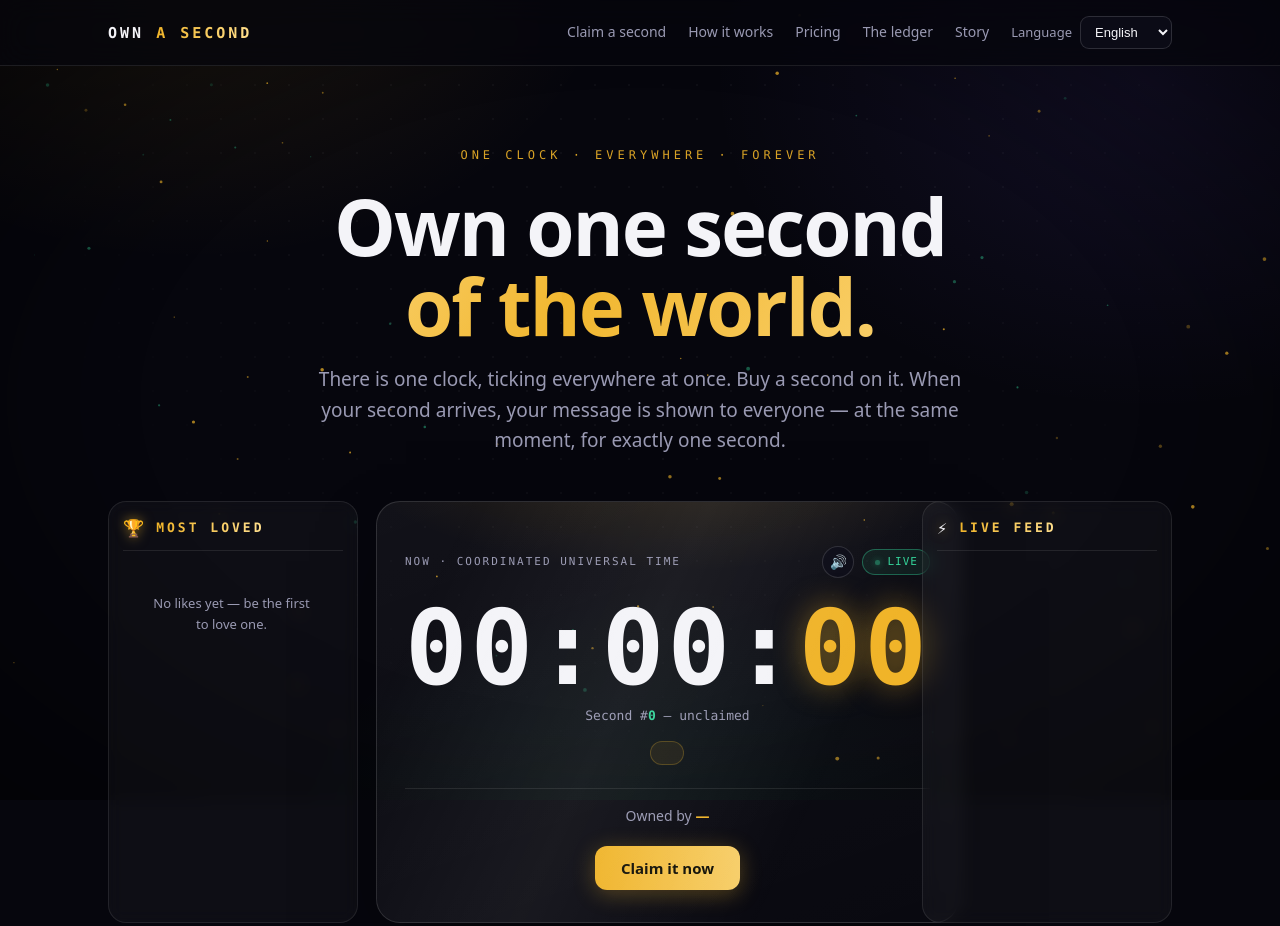
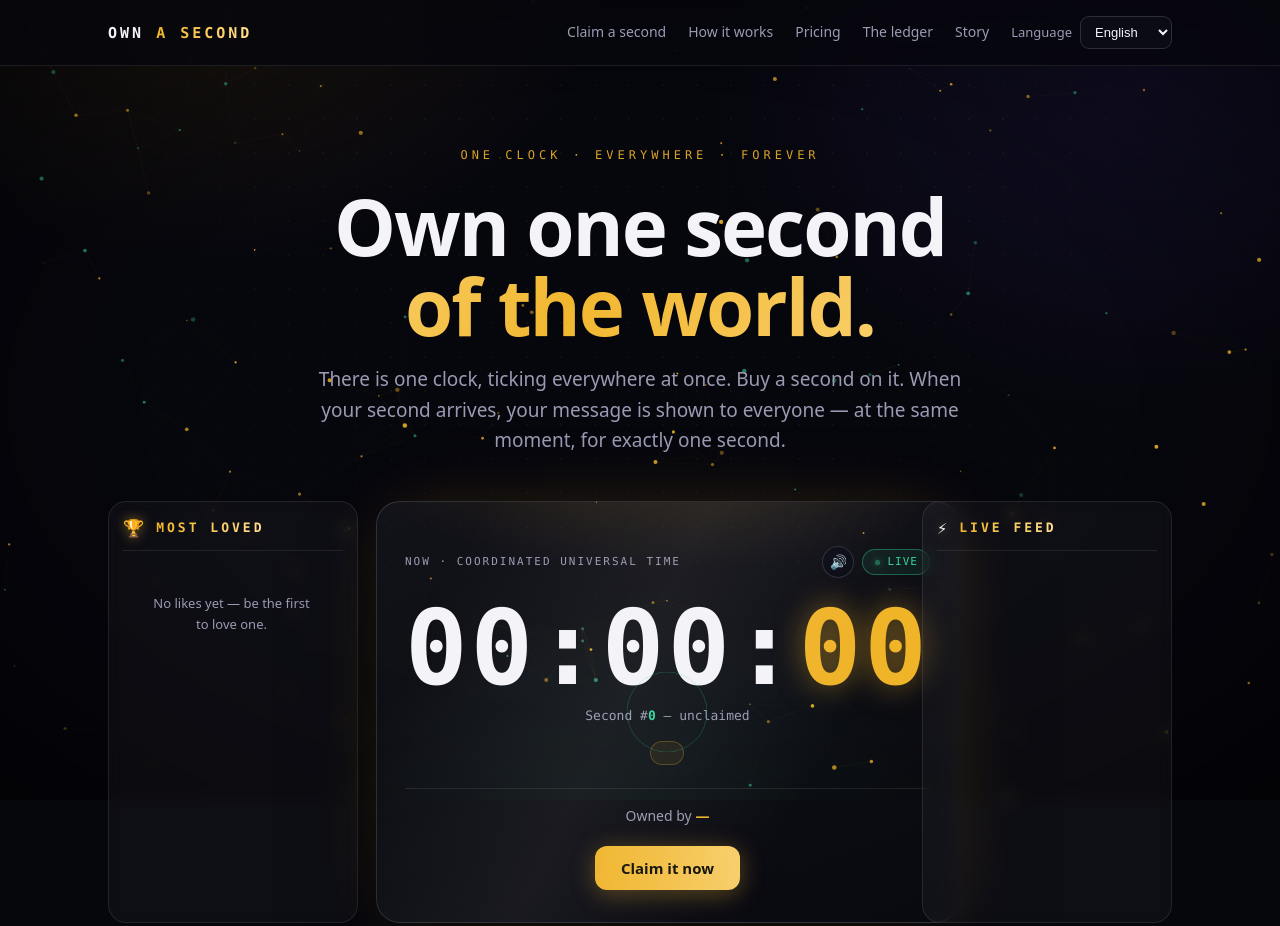
Before and after one commit to devorks1905/own-a-second, a website: page site/index.html in a window 1280 px wide. Shown: the top 926 px of the page. Drawn offline with Linux system fonts and the light colour scheme; no server answers.

Commit message:
v9: intensified FX — constellation particles, clock pulse rings every second, full-screen intro curtain, glow-up

```diff
--- a/site/fx.js
+++ b/site/fx.js
@@ -5,13 +5,13 @@
   var REDUCED = window.matchMedia && window.matchMedia('(prefers-reduced-motion: reduce)').matches;
   var FINE = window.matchMedia && window.matchMedia('(hover: hover) and (pointer: fine)').matches;
 
-  /* ---------- 1. particle field — "moments in time" ---------- */
+  /* ---------- 1. particle field — "moments in time" (constellation) ---------- */
   (function particles() {
     var canvas = document.getElementById('fxCanvas');
     if (!canvas) return;
     var ctx = canvas.getContext('2d');
     var W, H, pts = [];
-    var N = window.innerWidth < 640 ? 45 : 90;
+    var N = window.innerWidth < 640 ? 70 : 150;
 
     function resize() { W = canvas.width = window.innerWidth; H = canvas.height = window.innerHeight; }
     resize();
@@ -20,33 +20,46 @@
     function make() {
       return {
         x: Math.random() * W, y: Math.random() * H,
-        r: Math.random() * 1.6 + .4,
-        vx: (Math.random() - .5) * .12, vy: (Math.random() - .5) * .12,
-        tw: Math.random() * Math.PI * 2, tws: .01 + Math.random() * .03,
-        g: Math.random() > .7 // some green (live) tint
+        r: Math.random() * 1.8 + .5,
+        vx: (Math.random() - .5) * .22, vy: (Math.random() - .5) * .22,
+        tw: Math.random() * Math.PI * 2, tws: .015 + Math.random() * .05,
+        g: Math.random() > .7
       };
     }
     for (var i = 0; i < N; i++) pts.push(make());
 
     function frame() {
       ctx.clearRect(0, 0, W, H);
+      var LINK = 110;
       for (var i = 0; i < pts.length; i++) {
         var p = pts[i];
         p.x += p.vx; p.y += p.vy; p.tw += p.tws;
         if (p.x < -10) p.x = W + 10; if (p.x > W + 10) p.x = -10;
         if (p.y < -10) p.y = H + 10; if (p.y > H + 10) p.y = -10;
-        var a = .25 + Math.abs(Math.sin(p.tw)) * .5;
+        // constellation lines
+        for (var j = i + 1; j < pts.length; j++) {
+          var q = pts[j];
+          var dx = p.x - q.x, dy = p.y - q.y;
+          var d = dx * dx + dy * dy;
+          if (d < LINK * LINK) {
+            var a = (1 - Math.sqrt(d) / LINK) * .14;
+            ctx.beginPath();
+            ctx.strokeStyle = 'rgba(240,180,41,' + a + ')';
+            ctx.lineWidth = .5;
+            ctx.moveTo(p.x, p.y); ctx.lineTo(q.x, q.y);
+            ctx.stroke();
+          }
+        }
+        var al = .3 + Math.abs(Math.sin(p.tw)) * .6;
         ctx.beginPath();
-        ctx.fillStyle = p.g ? 'rgba(52,211,153,' + a * .6 + ')' : 'rgba(240,180,41,' + a + ')';
+        ctx.fillStyle = p.g ? 'rgba(52,211,153,' + al * .7 + ')' : 'rgba(240,180,41,' + al + ')';
         ctx.arc(p.x, p.y, p.r, 0, Math.PI * 2);
         ctx.fill();
       }
       requestAnimationFrame(frame);
     }
     if (!REDUCED) frame();
-    else { // static dots for reduced motion
-      for (var i = 0; i < pts.length; i++) { var p = pts[i]; ctx.beginPath(); ctx.fillStyle = 'rgba(240,180,41,.35)'; ctx.arc(p.x, p.y, p.r, 0, Math.PI * 2); ctx.fill(); }
-    }
+    else { for (var i = 0; i < pts.length; i++) { var p = pts[i]; ctx.beginPath(); ctx.fillStyle = 'rgba(240,180,41,.35)'; ctx.arc(p.x, p.y, p.r, 0, Math.PI * 2); ctx.fill(); } }
   })();
 
   /* ---------- 2. scroll reveal ---------- */
@@ -90,4 +103,34 @@
       el.addEventListener('mouseleave', function () { el.style.transform = ''; });
     });
   })();
+  /* ---------- 5. clock pulse rings (radiate every second) ---------- */
+  (function rings() {
+    var card = document.querySelector('.clock-card');
+    if (!card || REDUCED) return;
+    var lastSec = -1;
+    setInterval(function () {
+      var sec = Math.floor(Date.now() / 1000);
+      if (sec === lastSec) return;
+      lastSec = sec;
+      var ring = document.createElement('span');
+      ring.className = 'ring';
+      card.appendChild(ring);
+      setTimeout(function () { if (ring.parentNode) ring.parentNode.removeChild(ring); }, 1500);
+    }, 200);
+  })();
+
+  /* ---------- 6. intro curtain removal ---------- */
+  (function curtain() {
+    var c = document.getElementById('introCurtain');
+    if (!c) return;
+    var mark = document.createElement('span');
+    mark.className = 'c-mark';
+    mark.textContent = 'OWN A SECOND';
+    c.appendChild(mark);
+    window.addEventListener('load', function () {
+      setTimeout(function () { c.classList.add('hide'); }, 600);
+    });
+    // fallback if load already fired
+    if (document.readyState === 'complete') setTimeout(function () { c.classList.add('hide'); }, 600);
+  })();
 })();
--- a/site/index.html
+++ b/site/index.html
@@ -11,6 +11,7 @@
 
 <canvas id="fxCanvas"></canvas>
 <div id="cursorGlow"></div>
+<div id="introCurtain"></div>
 
 <nav>
   <div class="wrap" style="display:flex;align-items:center;justify-content:space-between;width:100%;gap:16px;flex-wrap:wrap">
--- a/site/styles.css
+++ b/site/styles.css
@@ -323,3 +323,34 @@ h1{animation:h1In 1s var(--ease) both}
 /* --- soft focus vignette --- */
 html::after{content:"";position:fixed;inset:0;z-index:-1;pointer-events:none;
   background:radial-gradient(ellipse at center,transparent 55%,rgba(0,0,0,.5) 100%)}
+
+/* ============================================================
+   INTENSIFIED FX — curtain intro, clock pulse rings, glow-up
+   ============================================================ */
+
+/* --- full-screen intro curtain --- */
+#introCurtain{position:fixed;inset:0;z-index:999;background:#06060d;
+  display:flex;align-items:center;justify-content:center;
+  transition:opacity .7s var(--ease),transform .9s var(--ease);}
+#introCurtain .c-mark{font-family:var(--mono);font-weight:800;letter-spacing:4px;font-size:clamp(24px,6vw,44px);
+  background:linear-gradient(90deg,var(--gold),var(--gold3));-webkit-background-clip:text;background-clip:text;color:transparent;
+  animation:cMark 1.4s var(--ease) both}
+@keyframes cMark{from{opacity:0;letter-spacing:14px;filter:blur(8px)}to{opacity:1;letter-spacing:4px;filter:none}}
+#introCurtain.hide{opacity:0;transform:translateY(-100%);pointer-events:none}
+
+/* --- clock pulse rings (radiate every second) --- */
+.clock-card .ring{position:absolute;top:50%;left:50%;width:120px;height:120px;margin:-60px 0 0 -60px;
+  border:1px solid rgba(240,180,41,.5);border-radius:50%;pointer-events:none;
+  animation:ringOut 1.4s var(--ease) forwards}
+.clock-card .ring:nth-child(2n){border-color:rgba(52,211,153,.4)}
+@keyframes ringOut{from{transform:scale(.4);opacity:.9}to{transform:scale(6);opacity:0}}
+
+/* --- stronger ambient glow on clock --- */
+.clock-card{box-shadow:0 30px 90px -30px rgba(0,0,0,.8),0 0 80px -20px rgba(240,180,41,.25)}
+
+/* --- feed card glow on hover (stronger) --- */
+.feed-item:hover{box-shadow:0 14px 40px -12px rgba(0,0,0,.8),0 0 30px -6px rgba(240,180,41,.35)}
+
+/* --- button glow pulse --- */
+.btn-primary,.claim-now{animation:btnGlow 3s var(--ease) infinite}
+@keyframes btnGlow{0%,100%{box-shadow:0 4px 22px rgba(240,180,41,.3)}50%{box-shadow:0 4px 34px rgba(240,180,41,.55)}}
```
